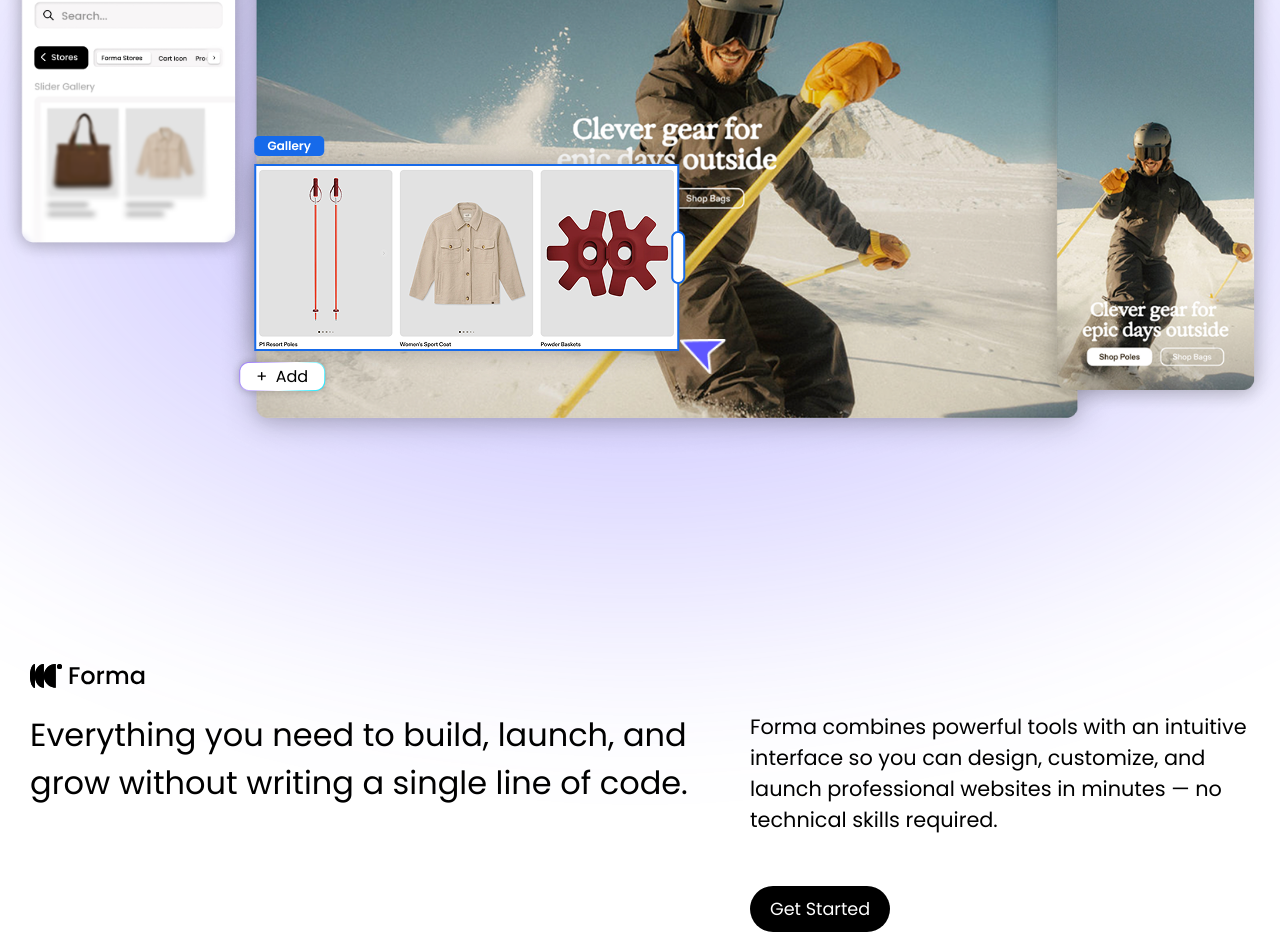
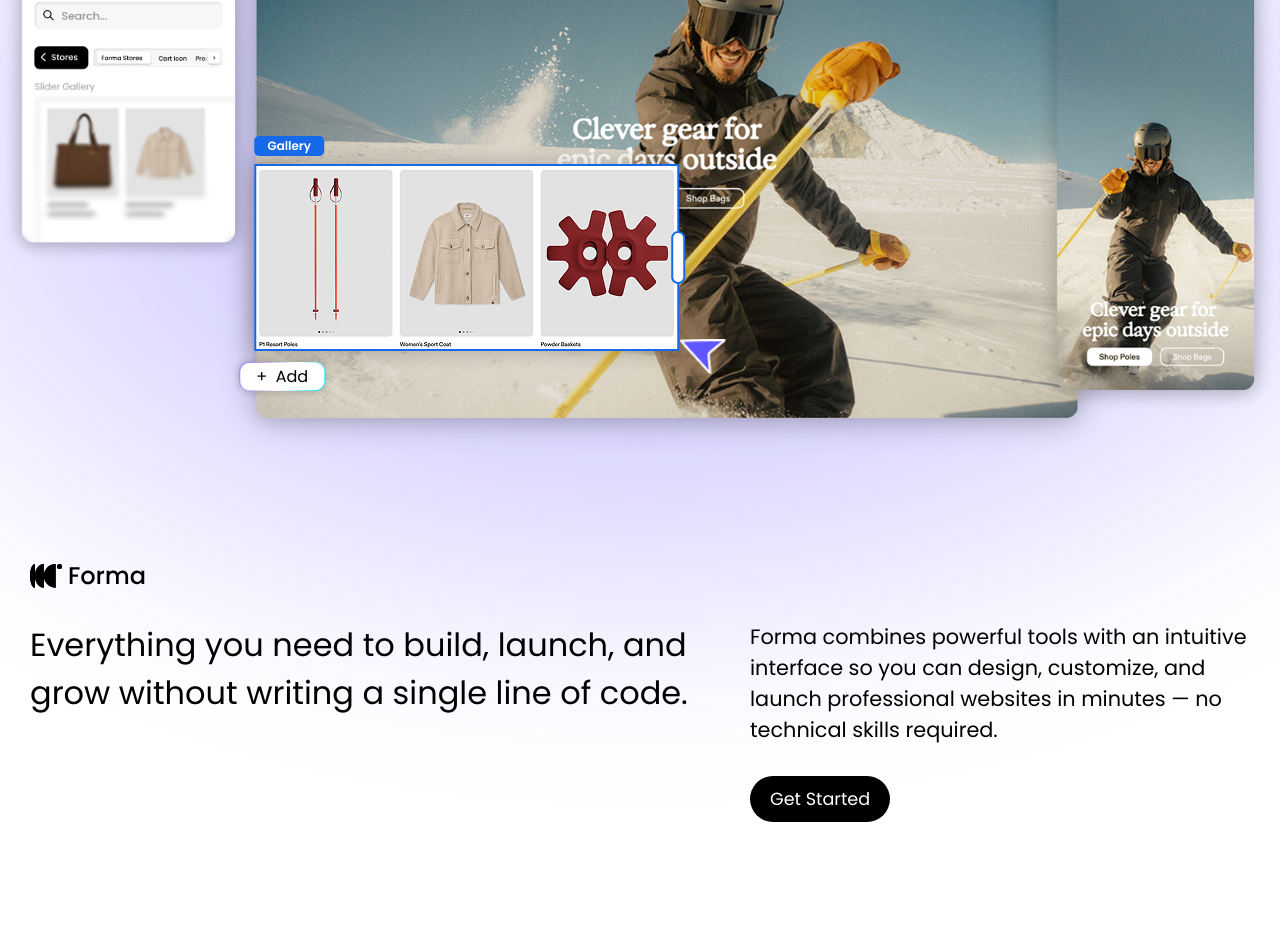
Before and after one commit to FormaOrg/Forma, an Angular app in the folder Frontend/: page / in a window 1280 px wide. Shown: the part 620-1572 px from the top of the page. After the commit the page ends 1542 px from the top, so only its background shows below. Built offline with nearby package versions, Linux system fonts and the light colour scheme.

Commit message:
Fixing components model

```diff
--- /dev/null
+++ b/Frontend/src/app/features/landing-page/first-section/section1.css
@@ -0,0 +1,28 @@
+section {
+    padding: 100px;
+    display: flex;
+    flex-direction: column;
+    align-items: center;
+    width: 100%;
+}
+
+.logo {
+    margin-bottom: 30px;
+}
+
+.right {
+    width: 500px;
+}
+
+.right p {
+    font-size: 1.3em;
+}
+
+.left {
+    font-size: 2em;
+    width: 700px;
+}
+
+button {
+    margin-top: 30px;
+}
--- /dev/null
+++ b/Frontend/src/app/features/landing-page/first-section/section1.html
@@ -0,0 +1,12 @@
+<section>
+    <div>
+        <img class="logo" src="assets\Landing Page\FormaLogo.svg" alt="Forma Logo">
+        <div class="flx spc-btw">
+            <p class="left">Everything you need to build, launch, and grow without writing a single line of code.</p>
+            <div class="right">
+                <p>Forma combines powerful tools with an intuitive interface so you can design, customize, and launch professional websites in minutes — no technical skills required.</p>
+                <button class="btn">Get Started</button>
+            </div>
+        </div>
+    </div>
+</section>
--- /dev/null
+++ b/Frontend/src/app/features/landing-page/hero-section/hero-section.css
@@ -0,0 +1,85 @@
+.top {
+    display: flex;
+    flex-direction: column;
+    align-items: center;
+    margin-top: 200px;
+}
+
+.title {
+    font-size: 6em;
+    margin: 0;
+    margin-bottom: -0.2em;
+    text-align: center;
+}
+
+.title > span {
+    background: linear-gradient(90deg, #5f4dff, #bab2ff);
+    -webkit-background-clip: text;
+    background-clip: text;
+    -webkit-text-fill-color: transparent;
+    color: transparent;
+}
+
+.subtitle {
+    text-align: center;
+    font-size: 1.7em;
+    margin-top: 0;
+}
+
+
+button {
+    margin-top: 50px;
+}
+
+.bottom {
+    margin-top: 20px;
+    position: relative;
+    pointer-events: none;
+}
+
+.bottom .img1 {
+    position: relative;
+    left: 50%;
+    transform: translateX(-50%);
+    filter: drop-shadow(0 4px 8px rgba(0,0,0,0.1));
+}
+
+.moving-animation {
+    position: absolute;
+    bottom: 10%;
+    left: 10%;
+    animation: cardMove 4s ease-in-out alternate infinite;
+}
+
+.cursor {
+    position: absolute;
+    right: -30px;
+    bottom: 30px;
+    transform-origin: top left;
+    animation: cursorMove 4s ease-in-out alternate infinite;
+}
+
+.glow {
+    position: absolute;
+    top: 50%;
+    left: 50%;
+    transform: translate(-50%, -50%);
+    width: 150%;
+    padding-bottom: 90%;
+    border-radius: 50%;
+    background: radial-gradient(ellipse at center, #604eff66 0%, #604eff33 40%, transparent 70%);
+    filter: blur(60px);
+    z-index: -1;
+    pointer-events: none;
+}
+
+@keyframes cardMove {
+    0%, 30% { transform: translateX(0px); }
+    50%, 100% { transform: translateX(100px); }
+}
+
+@keyframes cursorMove {
+    0%   { transform: translateX(0px)   scale(1);    }
+    30%, 60% { transform: translateX(-30px)   scale(1.25);}
+    90%, 100% { transform: translateX(0px) scale(1); }
+}
--- /dev/null
+++ b/Frontend/src/app/features/landing-page/hero-section/hero-section.html
@@ -0,0 +1,15 @@
+<section>
+    <div class="top">
+        <h2 class="title">Turn Pixels into <span>reality</span></h2>
+        <p class="subtitle">Drag, drop, and watch your vision come alive with Forma.</p>
+        <button class="btn purple">Get Started</button>
+    </div>
+    <div class="bottom">
+        <div class="glow"></div>
+        <img class="img1" src="assets\Landing Page\Hero Section\main.png" alt="IMG_NOT_FOUND">
+        <div class="moving-animation">
+            <img class="img2" src="assets\Landing Page\Hero Section\3.png" alt="IMG_NOT_FOUND">
+            <img class="cursor" src="assets\Landing Page\Hero Section\cursor.png" alt="IMG_NOT_FOUND">
+        </div>
+    </div>
+</section>
--- a/Frontend/src/app/features/landing-page/landing-page.css
+++ b/Frontend/src/app/features/landing-page/landing-page.css
@@ -16,143 +16,3 @@
     flex-direction: column;
     align-items: center;
 }
-
-.top {
-    display: flex;
-    flex-direction: column;
-    align-items: center;
-    margin-top: 200px;
-}
-
-.hero-section .title {
-    font-size: 6em;
-    margin: 0;
-    margin-bottom: -0.2em;
-    text-align: center;
-}
-
-.hero-section .title > span {
-    background: linear-gradient(90deg, #5f4dff, #bab2ff);
-    -webkit-background-clip: text;
-    background-clip: text;
-    -webkit-text-fill-color: transparent;
-    color: transparent;
-}
-
-.subtitle {
-    text-align: center;
-    font-size: 1.7em;
-    margin-top: 0;
-}
-
-.btn {
-    background: #000;
-    padding: 10px 20px;
-    color: #fff;
-    border-radius: 40px;
-    margin-top: 50px;
-    font-size: 1.1em;
-    cursor: pointer;
-    transition: opacity 0.2s ease;
-}
-
-.btn:hover {
-    opacity: 0.95;
-}
-
-.btn:active {
-    transform: scale(.95);
-}
-
-.purple {
-    background-color: #7566ff;
-}
-
-.bottom {
-    margin-top: 20px;
-    position: relative;
-    pointer-events: none;
-}
-
-.bottom .img1 {
-    position: relative;
-    left: 50%;
-    transform: translateX(-50%);
-    filter: drop-shadow(0 4px 8px rgba(0,0,0,0.1));
-}
-
-.moving-animation {
-    position: absolute;
-    bottom: 10%;
-    left: 10%;
-    animation: cardMove 4s ease-in-out alternate infinite;
-}
-
-.cursor {
-    position: absolute;
-    right: -30px;
-    bottom: 30px;
-    transform-origin: top left;
-    animation: cursorMove 4s ease-in-out alternate infinite;
-}
-
-.glow {
-    position: absolute;
-    top: 50%;
-    left: 50%;
-    transform: translate(-50%, -50%);
-    width: 150%;
-    padding-bottom: 90%;
-    border-radius: 50%;
-    background: radial-gradient(ellipse at center, #604eff66 0%, #604eff33 40%, transparent 70%);
-    filter: blur(60px);
-    z-index: -1;
-    pointer-events: none;
-}
-
-.flx {
-    display: flex;
-}
-
-.spc-btw {
-    justify-content: space-between;
-    gap: 20px;
-}
-
-
-.section1 {
-    padding: 200px;
-    display: flex;
-    flex-direction: column;
-    align-items: center;
-    width: 100%;
-}
-
-.section1 .logo {
-    margin-bottom: 20px;
-}
-
-.section1 .right {
-    width: 500px;
-}
-
-.section1 .right p {
-    font-size: 1.3em;
-}
-
-.section1 .left {
-    font-size: 2em;
-    width: 700px;
-}
-
-
-@keyframes cardMove {
-    0%, 30% { transform: translateX(0px); }
-    50%, 100% { transform: translateX(100px); }
-}
-
-@keyframes cursorMove {
-    0%   { transform: translateX(0px)   scale(1);    }
-    30%, 60% { transform: translateX(-30px)   scale(1.25);}
-    90%, 100% { transform: translateX(0px) scale(1); }
-}
--- a/Frontend/src/app/features/landing-page/landing-page.html
+++ b/Frontend/src/app/features/landing-page/landing-page.html
@@ -1,30 +1,5 @@
 <main>
     <app-header></app-header>
-    <section class="hero-section">
-        <div class="top">
-            <h2 class="title">Turn Pixels into <span>reality</span></h2>
-            <p class="subtitle">Drag, drop, and watch your vision come alive with Forma.</p>
-            <button class="btn purple">Get Started</button>
-        </div>
-        <div class="bottom">
-            <div class="glow"></div>
-            <img class="img1" src="assets\Landing Page\Hero Section\main.png" alt="IMG_NOT_FOUND">
-            <div class="moving-animation">
-                <img class="img2" src="assets\Landing Page\Hero Section\3.png" alt="IMG_NOT_FOUND">
-                <img class="cursor" src="assets\Landing Page\Hero Section\cursor.png" alt="IMG_NOT_FOUND">
-            </div>
-        </div>
-    </section>
-    <section class="section1">
-        <div>
-            <img class="logo" src="assets\Landing Page\FormaLogo.svg" alt="Forma Logo">
-            <div class="flx spc-btw">
-                <p class="left">Everything you need to build, launch, and grow without writing a single line of code.</p>
-                <div class="right">
-                    <p>Forma combines powerful tools with an intuitive interface so you can design, customize, and launch professional websites in minutes — no technical skills required.</p>
-                    <button class="btn">Get Started</button>
-                </div>
-            </div>
-        </div>
-    </section>
+    <hero-section></hero-section>
+    <section1></section1>
 </main>
--- a/Frontend/src/app/features/landing-page/landing-page.ts
+++ b/Frontend/src/app/features/landing-page/landing-page.ts
@@ -1,10 +1,14 @@
 import { Component } from '@angular/core';
 import { Header } from '../../shared/header/header';
+import { HeroSection } from './hero-section/hero-section';
+import { Section1 } from './first-section/section1';
 
 @Component({
   selector: 'app-landing-page',
   imports: [
     Header,
+    HeroSection,
+    Section1
   ],
   templateUrl: './landing-page.html',
   styleUrl: './landing-page.css',
--- a/Frontend/src/styles.css
+++ b/Frontend/src/styles.css
@@ -5,3 +5,34 @@
 body {
     font-family: 'Poppins', sans-serif;
 }
+
+.flx {
+    display: flex;
+}
+
+.spc-btw {
+    justify-content: space-between;
+    gap: 20px;
+}
+
+.btn {
+    background: #000;
+    padding: 10px 20px;
+    color: #fff;
+    border-radius: 40px;
+    font-size: 1.1em;
+    cursor: pointer;
+    transition: opacity 0.2s ease;
+}
+
+.btn:hover {
+    opacity: 0.95;
+}
+
+.btn:active {
+    transform: scale(.95);
+}
+
+.purple {
+    background-color: #7566ff;
+}
```
Also changed, not shown: Frontend/src/app/features/landing-page/first-section/section1.ts (added, +11 -0 lines), Frontend/src/app/features/landing-page/hero-section/hero-section.ts (added, +11 -0 lines), 2 other files (tests, documents, lock files or other folders).
